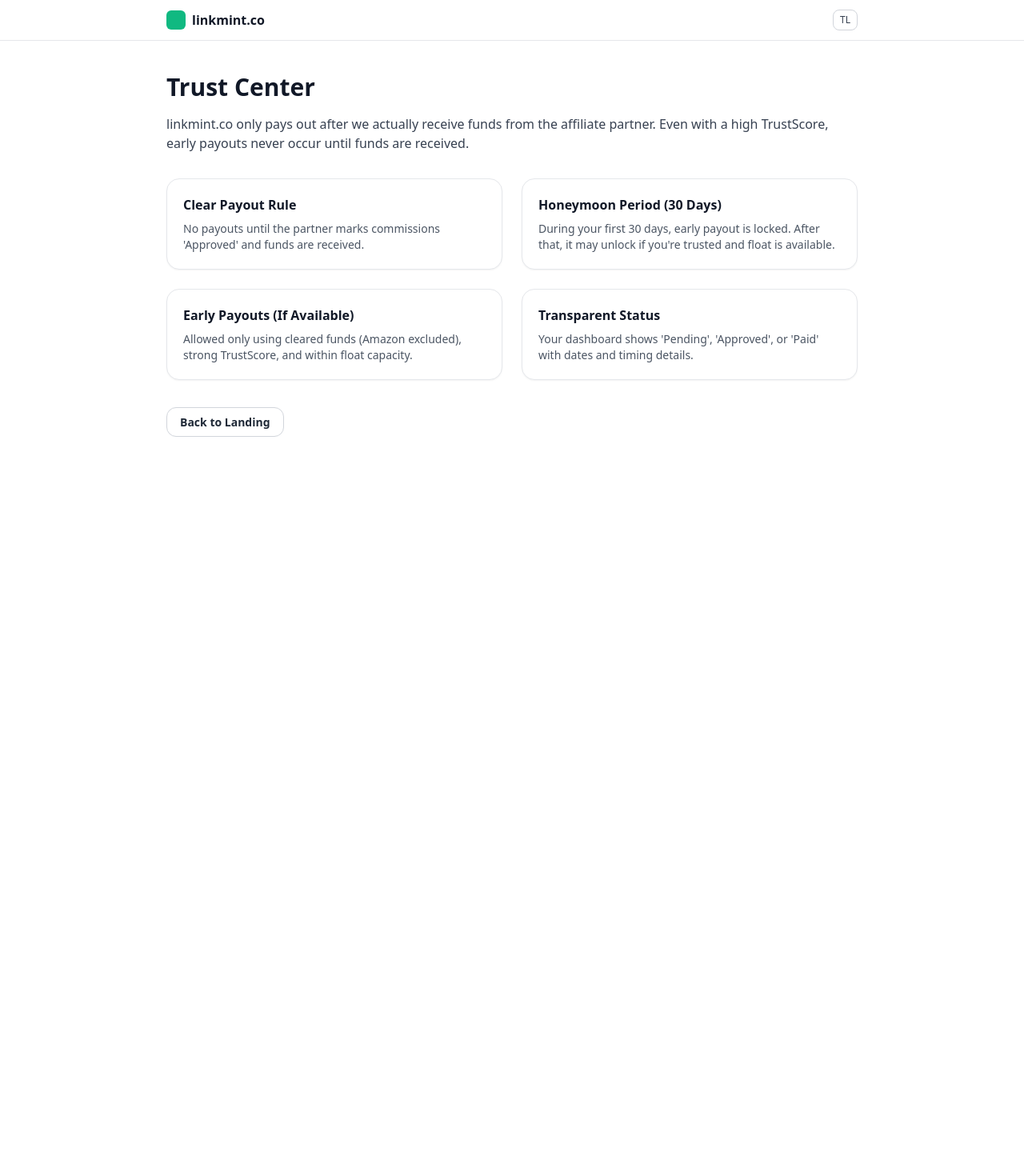
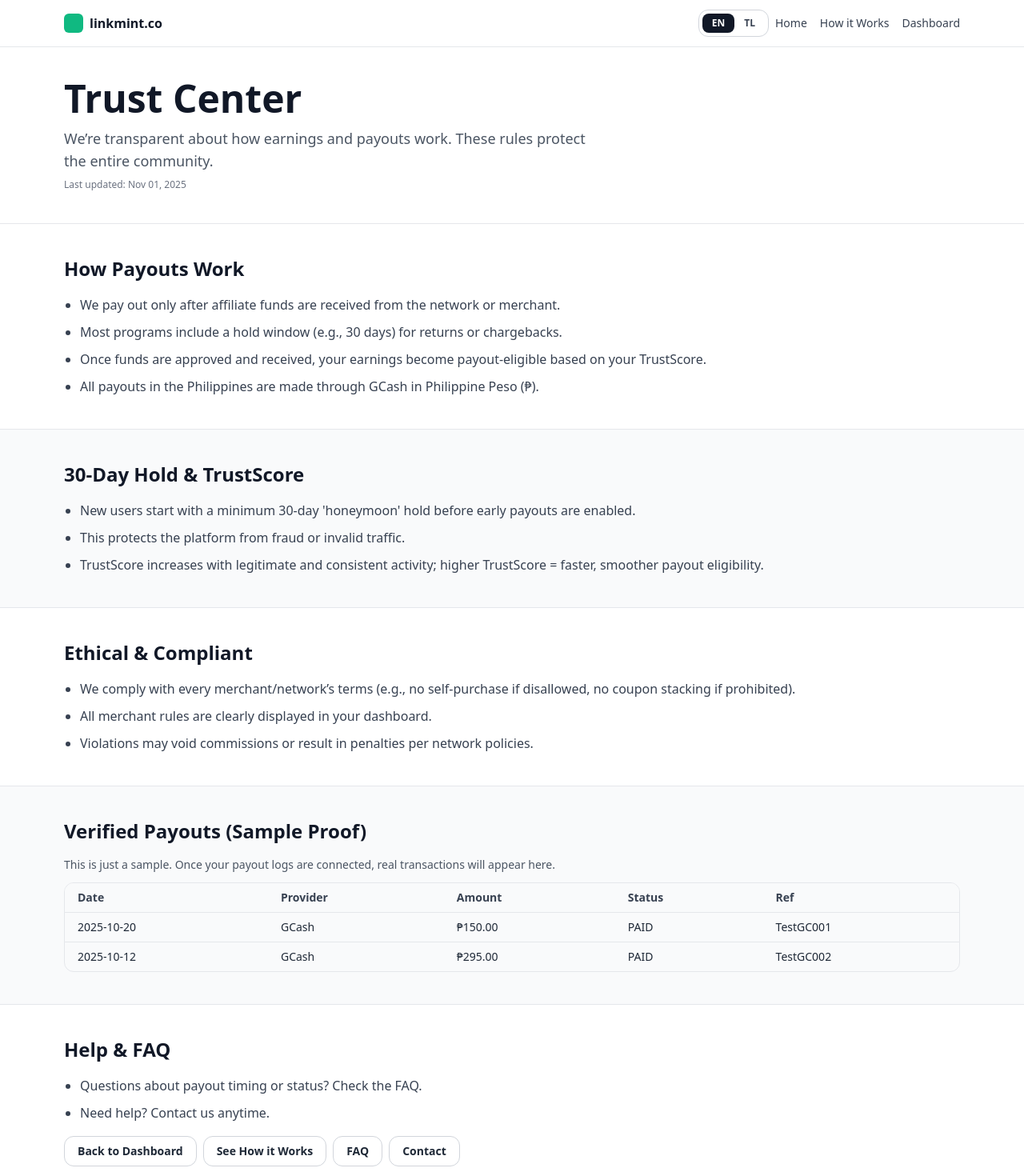
Before and after one commit to begintolern/Linkmint, a Next.js app: page /trust-center in a window 1280 px wide. Shown: the top 1470 px of the page at 80% size. Before the commit the page ends 800 px from the top, so only its background shows below. Built offline with nearby package versions, Linux system fonts and the light colour scheme.

Commit message:
feat(trust-center): localized payouts section for PH — GCash + ₱ examples

```diff
--- a/app/trust-center/page.tsx
+++ b/app/trust-center/page.tsx
@@ -1,58 +1,305 @@
-// app/trust-center/page.tsx  (English; adds a TL switch link)
+// app/trust-center/page.tsx
 "use client";
 
+export const dynamic = "force-dynamic";
+export const fetchCache = "force-no-store";
+
+import { useMemo, useState } from "react";
 import Link from "next/link";
 
-export default function TrustCenterEN() {
+type Lang = "en" | "tl";
+
+const ROUTES = {
+  home: "/",
+  signup: "/signup",
+  dashboard: "/dashboard",
+  tutorial: "/tutorial",
+  trust: "/trust-center",
+  faq: "/tutorial#faq",
+  contact: "/contact",
+} as const;
+
+export default function TrustCenterPage() {
+  const [lang, setLang] = useState<Lang>("en");
+
+  const t = useMemo(() => {
+    if (lang === "tl") {
+      return {
+        nav_home: "Home",
+        nav_dashboard: "Dashboard",
+        nav_tutorial: "Paano Kumita",
+        title: "Trust Center",
+        subtitle:
+          "Transparent kami sa kung paano gumagana ang earnings at payouts. Ito ang mga patakaran na nagpoprotekta sa lahat.",
+        last_updated: "Huling update",
+        section_payouts_title: "Paano ang Payouts",
+        section_payouts_points: [
+          "Nagbabayad lang kami kapag natanggap na namin ang pondo mula sa affiliate network o merchant.",
+          "Karaniwan may hold window (hal. 30 araw) para sa mga refund o chargeback risk.",
+          "Kapag na-approve at natanggap ang pondo, eligible na ang iyong earnings sa payout ayon sa iyong TrustScore.",
+          "Lahat ng payout sa Pilipinas ay ginagawa sa pamamagitan ng GCash sa Philippine Peso (₱).",
+        ],
+        section_hold_title: "30-Day Hold at TrustScore",
+        section_hold_points: [
+          "Para sa mga bagong users, may minimum 30-araw na 'honeymoon' hold bago payagan ang maagang payout.",
+          "Pinoprotektahan nito ang platform laban sa fraud at invalid traffic.",
+          "Ang TrustScore ay tumataas sa maayos at legit na paggamit; mas mataas na TrustScore = mas mabilis at mas maayos na payout eligibility.",
+        ],
+        section_compliance_title: "Ethical at Compliant",
+        section_compliance_points: [
+          "Sumusunod kami sa terms ng bawat merchant o network (hal. bawal self-purchase kung hindi pinapayagan, walang coupon stacking kung bawal).",
+          "Makikita ang mga patakaran sa Merchant Rules sa dashboard.",
+          "Ang paglabag ay maaaring magdulot ng pagka-void ng commissions o penalties ayon sa network.",
+        ],
+        section_proof_title: "Verified Payouts (Sample Proof)",
+        section_proof_note:
+          "Ito ay sample lamang. Kapag naka-sync na sa payout logs mo, makikita rito ang mga totoong transaksyon.",
+        proof_headers: ["Petsa", "Provider", "Halaga", "Status", "Ref"],
+        proof_rows: [
+          ["2025-10-20", "GCash", "₱150.00", "PAID", "TestGC001"],
+          ["2025-10-12", "GCash", "₱295.00", "PAID", "TestGC002"],
+        ],
+        help_title: "Tulong at FAQ",
+        help_points: [
+          "May tanong sa payout timing o status? Tingnan ang FAQ.",
+          "Kung kailangan mo ng tulong, mag-message sa amin.",
+        ],
+        cta_to_dashboard: "Bumalik sa Dashboard",
+        cta_to_tutorial: "Tingnan ang Paano Kumita",
+        cta_to_faq: "FAQ",
+        cta_to_contact: "Contact",
+      };
+    }
+    return {
+      nav_home: "Home",
+      nav_dashboard: "Dashboard",
+      nav_tutorial: "How it Works",
+      title: "Trust Center",
+      subtitle:
+        "We’re transparent about how earnings and payouts work. These rules protect the entire community.",
+      last_updated: "Last updated",
+      section_payouts_title: "How Payouts Work",
+      section_payouts_points: [
+        "We pay out only after affiliate funds are received from the network or merchant.",
+        "Most programs include a hold window (e.g., 30 days) for returns or chargebacks.",
+        "Once funds are approved and received, your earnings become payout-eligible based on your TrustScore.",
+        "All payouts in the Philippines are made through GCash in Philippine Peso (₱).",
+      ],
+      section_hold_title: "30-Day Hold & TrustScore",
+      section_hold_points: [
+        "New users start with a minimum 30-day 'honeymoon' hold before early payouts are enabled.",
+        "This protects the platform from fraud or invalid traffic.",
+        "TrustScore increases with legitimate and consistent activity; higher TrustScore = faster, smoother payout eligibility.",
+      ],
+      section_compliance_title: "Ethical & Compliant",
+      section_compliance_points: [
+        "We comply with every merchant/network’s terms (e.g., no self-purchase if disallowed, no coupon stacking if prohibited).",
+        "All merchant rules are clearly displayed in your dashboard.",
+        "Violations may void commissions or result in penalties per network policies.",
+      ],
+      section_proof_title: "Verified Payouts (Sample Proof)",
+      section_proof_note:
+        "This is just a sample. Once your payout logs are connected, real transactions will appear here.",
+      proof_headers: ["Date", "Provider", "Amount", "Status", "Ref"],
+      proof_rows: [
+        ["2025-10-20", "GCash", "₱150.00", "PAID", "TestGC001"],
+        ["2025-10-12", "GCash", "₱295.00", "PAID", "TestGC002"],
+      ],
+      help_title: "Help & FAQ",
+      help_points: [
+        "Questions about payout timing or status? Check the FAQ.",
+        "Need help? Contact us anytime.",
+      ],
+      cta_to_dashboard: "Back to Dashboard",
+      cta_to_tutorial: "See How it Works",
+      cta_to_faq: "FAQ",
+      cta_to_contact: "Contact",
+    };
+  }, [lang]);
+
+  const today = new Date();
+  const lastUpdated = today.toLocaleDateString(undefined, {
+    year: "numeric",
+    month: "short",
+    day: "2-digit",
+  });
+
   return (
     <main className="min-h-screen bg-white text-gray-900">
-      <header className="border-b bg-white">
-        <div className="mx-auto flex max-w-4xl items-center justify-between px-4 py-3">
-          <Link href="/" className="flex items-center gap-2 font-semibold">
+      {/* Header */}
+      <header className="sticky top-0 z-20 border-b bg-white/70 backdrop-blur">
+        <div className="mx-auto flex max-w-6xl items-center justify-between px-4 py-3">
+          <Link href={ROUTES.home} className="flex items-center gap-2 font-semibold">
             <span className="inline-block h-6 w-6 rounded-md bg-emerald-500" />
             <span>linkmint.co</span>
           </Link>
-          <Link
-            href="/trust-center/tl"
-            className="rounded-lg border border-gray-300 px-2 py-1 text-xs text-gray-700 hover:bg-gray-50"
-          >
-            TL
-          </Link>
+
+          <div className="flex items-center gap-2">
+            <LangToggle lang={lang} setLang={setLang} />
+            <nav className="hidden items-center gap-4 sm:flex">
+              <Link href={ROUTES.home} className="text-sm text-gray-700 hover:text-gray-900">
+                {t.nav_home}
+              </Link>
+              <Link href={ROUTES.tutorial} className="text-sm text-gray-700 hover:text-emerald-600 hover:underline">
+                {t.nav_tutorial}
+              </Link>
+              <Link href={ROUTES.dashboard} className="text-sm text-gray-700 hover:text-gray-900">
+                {t.nav_dashboard}
+              </Link>
+            </nav>
+          </div>
         </div>
       </header>
 
-      <section className="mx-auto max-w-4xl px-4 py-10">
-        <h1 className="text-3xl font-bold">Trust Center</h1>
-        <p className="mt-4 text-gray-700">
-          linkmint.co only pays out after we actually receive funds from the affiliate partner.
-          Even with a high TrustScore, early payouts never occur until funds are received.
+      {/* Hero */}
+      <section className="mx-auto max-w-6xl px-4 pb-10 pt-10">
+        <h1 className="text-3xl font-bold md:text-5xl">{t.title}</h1>
+        <p className="mt-3 max-w-prose text-base text-gray-600 md:text-lg">{t.subtitle}</p>
+        <p className="mt-2 text-xs text-gray-500">
+          {t.last_updated}: {lastUpdated}
         </p>
+      </section>
 
-        <div className="mt-8 grid grid-cols-1 gap-6 md:grid-cols-2">
-          <Card title="Clear Payout Rule" desc="No payouts until the partner marks commissions 'Approved' and funds are received." />
-          <Card title="Honeymoon Period (30 Days)" desc="During your first 30 days, early payout is locked. After that, it may unlock if you're trusted and float is available." />
-          <Card title="Early Payouts (If Available)" desc="Allowed only using cleared funds (Amazon excluded), strong TrustScore, and within float capacity." />
-          <Card title="Transparent Status" desc="Your dashboard shows 'Pending', 'Approved', or 'Paid' with dates and timing details." />
+      {/* Sections */}
+      <Section title={t.section_payouts_title}>
+        <BulletList items={t.section_payouts_points} />
+      </Section>
+
+      <Section title={t.section_hold_title} muted>
+        <BulletList items={t.section_hold_points} />
+      </Section>
+
+      <Section title={t.section_compliance_title}>
+        <BulletList items={t.section_compliance_points} />
+      </Section>
+
+      {/* Proof */}
+      <Section title={t.section_proof_title} muted>
+        <p className="mb-3 text-sm text-gray-600">{t.section_proof_note}</p>
+        <div className="overflow-x-auto rounded-xl border">
+          <table className="min-w-full text-sm">
+            <thead className="bg-gray-50 text-left">
+              <tr>
+                {t.proof_headers.map((h, i) => (
+                  <th key={i} className="px-4 py-2 font-semibold text-gray-700">
+                    {h}
+                  </th>
+                ))}
+              </tr>
+            </thead>
+            <tbody>
+              {t.proof_rows.map((row, i) => (
+                <tr key={i} className="border-t">
+                  {row.map((cell, j) => (
+                    <td key={j} className="px-4 py-2 text-gray-800">
+                      {cell}
+                    </td>
+                  ))}
+                </tr>
+              ))}
+            </tbody>
+          </table>
         </div>
+      </Section>
 
-        <div className="mt-10">
-          <Link
-            href="/"
-            className="rounded-xl border border-gray-300 px-4 py-2 text-sm font-semibold text-gray-800 hover:bg-gray-50"
-          >
-            Back to Landing
+      {/* Help */}
+      <Section title={t.help_title}>
+        <BulletList items={t.help_points} />
+        <div className="mt-4 flex flex-wrap gap-2">
+          <Link href={ROUTES.dashboard} className="rounded-xl border border-gray-300 px-4 py-2 text-sm font-semibold text-gray-800 hover:bg-gray-50">
+            {t.cta_to_dashboard}
+          </Link>
+          <Link href={ROUTES.tutorial} className="rounded-xl border border-gray-300 px-4 py-2 text-sm font-semibold text-gray-800 hover:bg-gray-50">
+            {t.cta_to_tutorial}
+          </Link>
+          <Link href={ROUTES.faq} className="rounded-xl border border-gray-300 px-4 py-2 text-sm font-semibold text-gray-800 hover:bg-gray-50">
+            {t.cta_to_faq}
+          </Link>
+          <Link href={ROUTES.contact} className="rounded-xl border border-gray-300 px-4 py-2 text-sm font-semibold text-gray-800 hover:bg-gray-50">
+            {t.cta_to_contact}
           </Link>
         </div>
-      </section>
+      </Section>
+
+      {/* Footer */}
+      <footer className="border-t">
+        <div className="mx-auto flex max-w-6xl items-center justify-between px-4 py-6 text-sm text-gray-500">
+          <span>© {new Date().getFullYear()} linkmint.co</span>
+          <div className="flex items-center gap-4">
+            <Link href={ROUTES.tutorial} className="hover:underline">
+              {lang === "tl" ? "Paano Kumita" : "How it Works"}
+            </Link>
+            <Link href={ROUTES.dashboard} className="hover:underline">
+              Dashboard
+            </Link>
+            <span>{lang === "tl" ? "Ginawa para sa ethical micro-sales" : "Built for ethical micro-sales"}</span>
+          </div>
+        </div>
+      </footer>
     </main>
   );
 }
 
-function Card({ title, desc }: { title: string; desc: string }) {
+/* ---------- UI bits ---------- */
+
+function Section({
+  title,
+  children,
+  muted,
+}: {
+  title: string;
+  children: React.ReactNode;
+  muted?: boolean;
+}) {
   return (
-    <div className="rounded-2xl border border-gray-200 bg-white p-5 shadow-sm">
-      <h3 className="text-base font-semibold">{title}</h3>
-      <p className="mt-2 text-sm text-gray-600">{desc}</p>
+    <section className={muted ? "border-t bg-gray-50" : "border-t"}>
+      <div className="mx-auto max-w-6xl px-4 py-10">
+        <h2 className="text-xl font-semibold md:text-2xl">{title}</h2>
+        <div className="mt-4">{children}</div>
+      </div>
+    </section>
+  );
+}
+
+function BulletList({ items }: { items: string[] }) {
+  return (
+    <ul className="list-disc space-y-2 pl-5 text-gray-700">
+      {items.map((x, i) => (
+        <li key={i} className="text-base leading-relaxed">
+          {x}
+        </li>
+      ))}
+    </ul>
+  );
+}
+
+function LangToggle({
+  lang,
+  setLang,
+}: {
+  lang: Lang;
+  setLang: (v: Lang) => void;
+}) {
+  return (
+    <div className="inline-flex items-center rounded-xl border border-gray-300 p-1">
+      <button
+        onClick={() => setLang("en")}
+        className={`rounded-lg px-3 py-1 text-xs font-semibold ${
+          lang === "en" ? "bg-gray-900 text-white" : "text-gray-700 hover:bg-gray-100"
+        }`}
+        aria-pressed={lang === "en"}
+      >
+        EN
+      </button>
+      <button
+        onClick={() => setLang("tl")}
+        className={`rounded-lg px-3 py-1 text-xs font-semibold ${
+          lang === "tl" ? "bg-gray-900 text-white" : "text-gray-700 hover:bg-gray-100"
+        }`}
+        aria-pressed={lang === "tl"}
+      >
+        TL
+      </button>
     </div>
   );
 }
```
